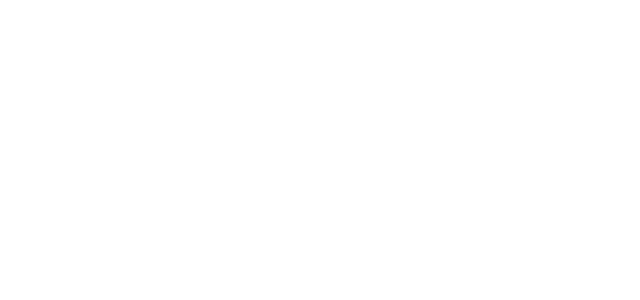
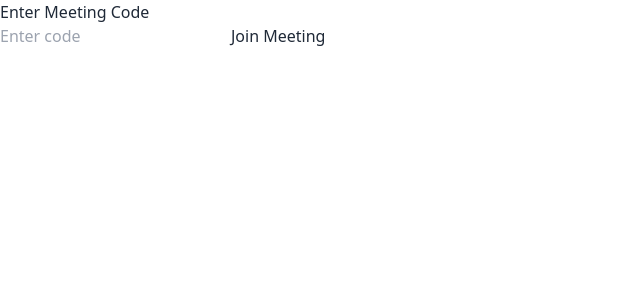
Before and after one commit to sanjayvs1/samarthan, a React (Create React App) app in the folder public/: page /create-room in a window 1280 px wide. Before the commit this address had no page. Shown: the top 300 px of the page, without its empty margins (0-640 px from the left). Built offline with nearby package versions, Linux system fonts and the light colour scheme.

Commit message:
sync dip harsh

```diff
--- a/public/package.json
+++ b/public/package.json
@@ -14,6 +14,7 @@
     "@types/node": "^16.18.108",
     "@types/react": "^18.3.5",
     "@types/react-dom": "^18.3.0",
+    "@zegocloud/zego-uikit-prebuilt": "^2.9.1",
     "axios": "^1.7.7",
     "lucide-react": "^0.441.0",
     "markdown-it": "^14.1.0",
--- a/public/src/App.tsx
+++ b/public/src/App.tsx
@@ -16,6 +16,7 @@ import Quiz from "./pages/Quiz";
 import SelfProfile from "./pages/SelfProfile";
 import Profiles from "./pages/Profiles";
 import SwitchTest from "./pages/SwitchTest";
+import CreateMeeting from "./pages/CreateMeeting";
 
 function App() {
   return (
@@ -40,6 +41,7 @@ function App() {
           />
           <Route path="/quiz/:id" element={<Quiz />} />
           <Route path="/SwitchTest" element={<SwitchTest />} />
+          <Route path="/create-room" element={<CreateMeeting />} />
           <Route path="/" element={<Login />} />
         </Routes>
       </Router>
--- a/public/src/pages/CreateMeeting.tsx
+++ b/public/src/pages/CreateMeeting.tsx
@@ -1,7 +1,71 @@
-import React from "react";
+import React, { useState, useEffect } from "react";
+import { ZegoUIKitPrebuilt } from "@zegocloud/zego-uikit-prebuilt";
 
-function CreateMeeting() {
-  return <div></div>;
-}
+const appId = 1044134370;
+const serverSecret = "1ae8e04c89553561675c96cd5da2cc02";
 
-export default CreateMeeting;
+const JoinMeeting: React.FC = () => {
+  const [isAllowed, setIsAllowed] = useState(false);
+  const [meetingCode, setMeetingCode] = useState("");
+  const validCode = "123456"; // Set your valid meeting code here
+
+  // Function to handle joining the meeting
+  const myMeeting = async (element: any) => {
+    const kitToken = ZegoUIKitPrebuilt.generateKitTokenForTest(
+      appId,
+      serverSecret,
+      meetingCode, // Using the meeting code as the room ID
+      "user-id", // You can replace with actual user ID logic
+      "user-name" // Replace with actual user name logic
+    );
+
+    const zp = ZegoUIKitPrebuilt.create(kitToken);
+    zp.joinRoom({
+      container: element,
+      maxUsers: 50,
+      sharedLinks: [
+        {
+          name: "Personal Link",
+          url: window.location.origin,
+        },
+      ],
+      scenario: {
+        mode: ZegoUIKitPrebuilt.VideoConference,
+      },
+    });
+  };
+
+  // Function to check if user-provided code is valid
+  const handleJoin = () => {
+    if (meetingCode === validCode) {
+      setIsAllowed(true);
+    } else {
+      alert("Invalid code. Please try again.");
+    }
+  };
+
+  return (
+    <div>
+      {!isAllowed ? (
+        <div>
+          <h2>Enter Meeting Code</h2>
+          <input
+            type="text"
+            value={meetingCode}
+            onChange={(e) => setMeetingCode(e.target.value)}
+            placeholder="Enter code"
+          />
+          <button onClick={handleJoin}>Join Meeting</button>
+        </div>
+      ) : (
+        <div
+          className="myCallContainer"
+          ref={myMeeting}
+          style={{ width: "100%", height: "100vh" }}
+        ></div>
+      )}
+    </div>
+  );
+};
+
+export default JoinMeeting;
--- a/public/src/pages/SelfProfile.tsx
+++ b/public/src/pages/SelfProfile.tsx
@@ -1,16 +1,15 @@
-import React from 'react'
-import { useAppSelector } from './redux'
-import ProfileCard from '../components/ProfileCard'
-import { FaDatabase, FaJsSquare, FaLinux, FaReact } from 'react-icons/fa'
-import { useNavigate } from 'react-router-dom'
+import React from "react";
+import { useAppSelector } from "./redux";
+import ProfileCard from "../components/ProfileCard";
+import { FaDatabase, FaJsSquare, FaLinux, FaReact } from "react-icons/fa";
+import { useNavigate } from "react-router-dom";
 
 const SelfProfile = () => {
-
-    const profile = useAppSelector((store) => store.userInfo.userInfo)
+  const profile = useAppSelector((store) => store.userInfo.userInfo);
   const testingModules = [
     {
       icon: <FaJsSquare className="text-yellow-500 text-4xl mb-4" />,
-        title: "Learn Express",
+      title: "Learn artificialintelligence",
       description:
         "Master Express.js and develop server-side applications with Node.js, routing, and middleware.",
       questions: 80,
@@ -18,35 +17,37 @@ const SelfProfile = () => {
     },
     {
       icon: <FaReact className="text-blue-500 text-4xl mb-4" />,
-        title: "Learn React",
+      title: "Learn machinelearning",
       description:
         "Master React.js, create dynamic UIs, and learn about state management, hooks, and more.",
       questions: 100,
-        route: "/quiz/react",
+      route: "/quiz/machinelearning",
     },
     {
       icon: <FaDatabase className="text-green-500 text-4xl mb-4" />,
-        title: "Learn SQL",
+      title: "Learn typescript",
       description:
         "Master SQL database querying and learn how to handle data with relational databases.",
       questions: 70,
-        route: "/quiz/sql",
+      route: "/quiz/typescript",
     },
     {
       icon: <FaLinux className="text-gray-500 text-4xl mb-4" />,
-        title: "Learn Linux",
+      title: "Learn mongoDB",
       description:
         "Explore Linux commands, shell scripting, file systems, and server administration.",
       questions: 90,
-        route: "/quiz/linux",
+      route: "/quiz/mongoDB",
     },
   ];
 
   const navigate = useNavigate();
   return (
     <div className="flex flex-wrap flex-col justify-center items-center gap-y-4">
-        <div className='w-full flex justify-center items-center'><ProfileCard profile={profile} /></div>
-        <h1 className=' font-mono font-bold text-3xl mb-3'>Suggestions</h1>
+      <div className="w-full flex justify-center items-center">
+        <ProfileCard profile={profile} />
+      </div>
+      <h1 className=" font-mono font-bold text-3xl mb-3">Suggestions</h1>
       <div className="grid grid-cols-1 md:grid-cols-2 lg:grid-cols-4 gap-8 px-16">
         {testingModules.map((module, index) => (
           <div
@@ -69,7 +70,7 @@ const SelfProfile = () => {
         ))}
       </div>
     </div>
-  )
-}
+  );
+};
 
-export default SelfProfile
+export default SelfProfile;
```
Also changed, not shown: 1 other file (tests, documents, lock files or other folders). Lines whose indentation alone changed are shown as unchanged.
